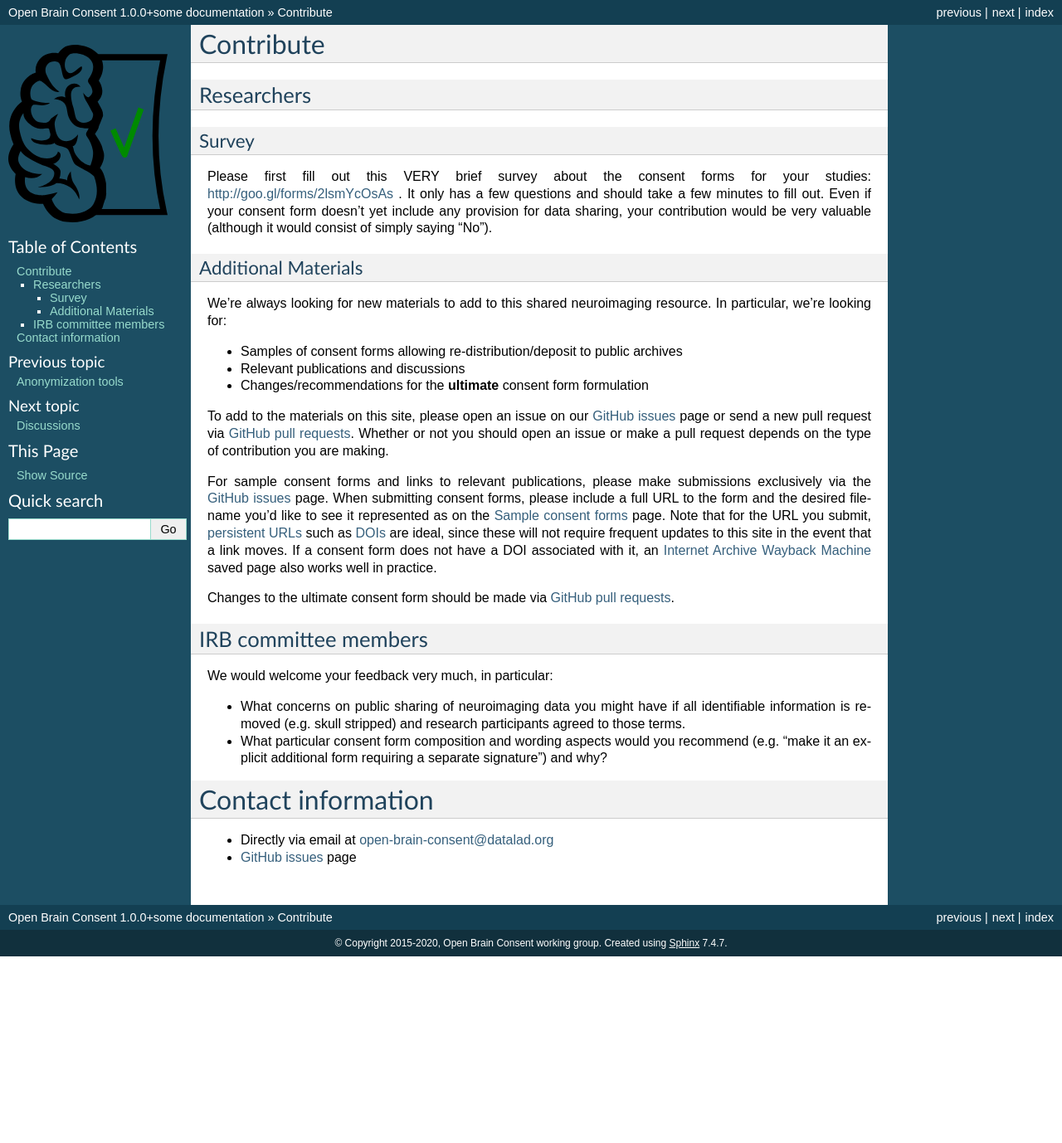
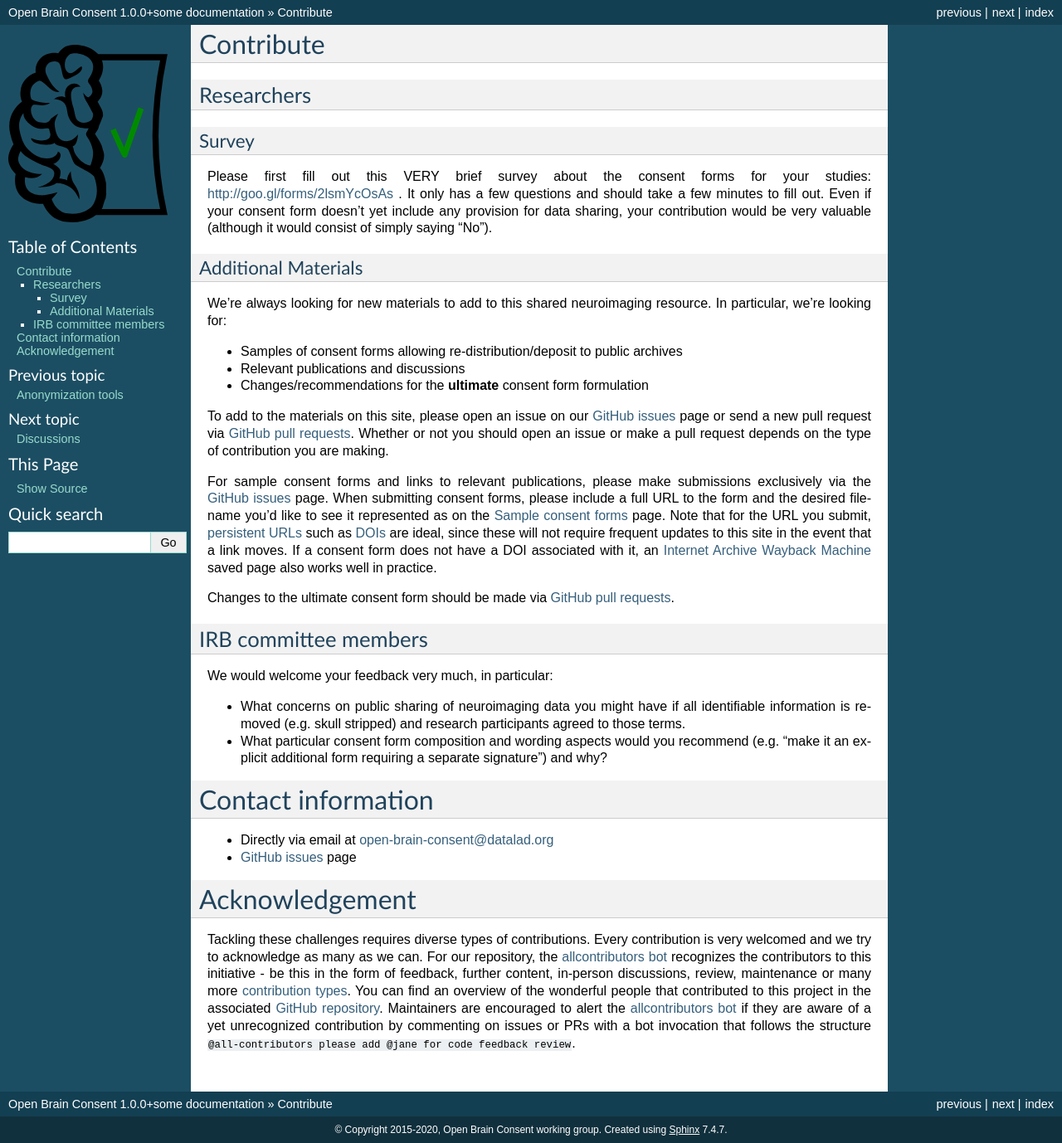
Before and after one commit to con/open-brain-consent, a Sphinx documentation site: the page built from docs/source/contribute.rst, in a window 1280 px wide. Shown: the whole page at 83% size. Built offline with Sphinx 7.4.7, drawn with Linux system fonts in a browser that asks for light colours; before the commit the page ends 1153 px from its top, so only the background shows below that.

Commit message:
Add Acknowledgements paragraph to contributing section

```diff
--- a/docs/source/contribute.rst
+++ b/docs/source/contribute.rst
@@ -53,8 +53,20 @@ Contact information
 - Directly via email at open-brain-consent@datalad.org
 - `GitHub issues`_ page
 
+Acknowledgement
+===============
+
+Tackling these challenges requires diverse types of contributions.
+Every contribution is very welcomed and we try to acknowledge as many as we can.
+For our repository, the `allcontributors bot`_ recognizes the contributors to this initiative - be this in the form of feedback, further content, in-person discussions, review, maintenance or many more `contribution types <https://allcontributors.org/docs/en/emoji-key>`_.
+You can find an overview of the wonderful people that contributed to this project in the associated `GitHub repository`_.
+Maintainers are encouraged to alert the `allcontributors bot`_ if they are aware of a yet unrecognized contribution by commenting on issues or PRs with a bot invocation that follows the structure ``@all-contributors please add @jane for code feedback review``.
+
 .. _GitHub issues: https://github.com/con/open-brain-consent/issues
 .. _GitHub pull requests: https://github.com/con/open-brain-consent/pulls
 .. _persistent URLs: https://en.wikipedia.org/wiki/Persistent_uniform_resource_locator
 .. _DOIs: https://doi.org/10.1000/182
 .. _Internet Archive Wayback Machine: https://archive.org/web/
+.. _GitHub repository: https://github.com/con/open-brain-consent/
+.. _allcontributors bot: https://allcontributors.org/
+.. _contribution types: https://allcontributors.org/docs/en/emoji-key/
```
